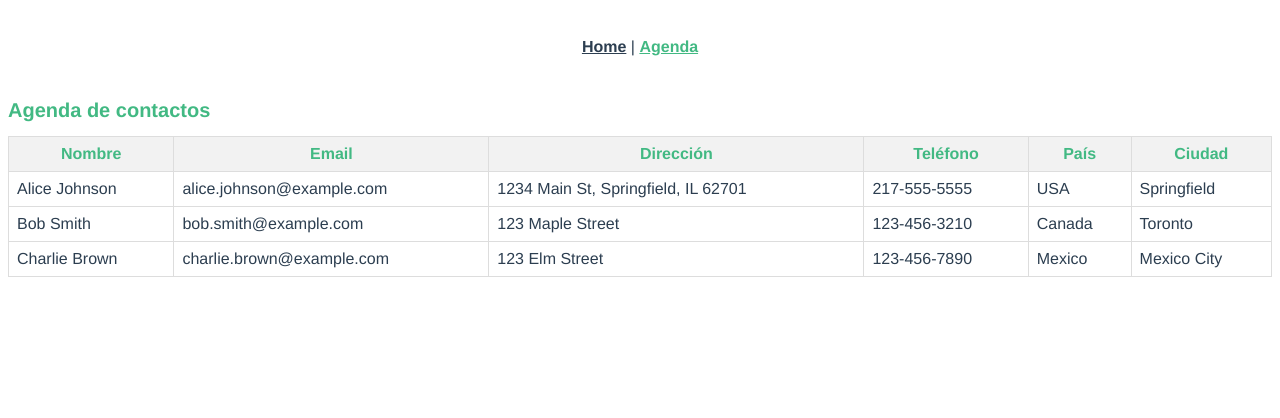
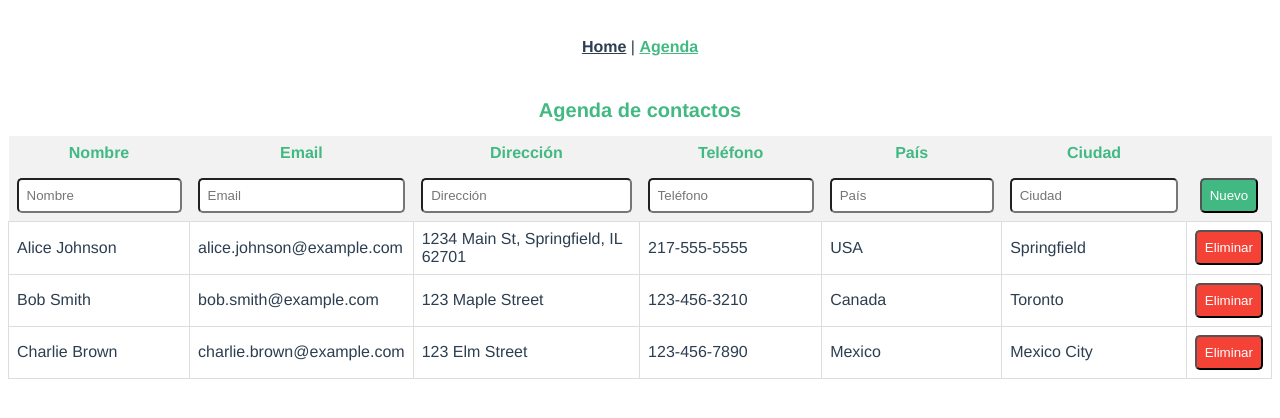
Before and after one commit to adhes14/agenda_vue, a Vue app: page /agenda in a window 1280 px wide. Shown: the top 418 px of the page. Built offline with nearby package versions, Linux system fonts and the light colour scheme.

Commit message:
agregar y eliminar contactos

```diff
--- a/src/views/AgendaView.vue
+++ b/src/views/AgendaView.vue
@@ -10,16 +10,27 @@
           <th>Teléfono</th>
           <th>País</th>
           <th>Ciudad</th>
+          <th></th>
+        </tr>
+        <tr>
+          <th><input type="text" v-model="contactoNuevo.name" placeholder="Nombre"></th>
+          <th><input type="text" v-model="contactoNuevo.email" placeholder="Email"></th>
+          <th><input type="text" v-model="contactoNuevo.address" placeholder="Dirección"></th>
+          <th><input type="text" v-model="contactoNuevo.phone" placeholder="Teléfono"></th>
+          <th><input type="text" v-model="contactoNuevo.country" placeholder="País"></th>
+          <th><input type="text" v-model="contactoNuevo.city" placeholder="Ciudad"></th>
+          <th><button class="nuevo" @click="guardarNuevo()" >Nuevo</button></th>
         </tr>
       </thead>
       <tbody>
-        <tr v-for="contacto in contactos" :key="contacto.id">
+        <tr v-for="(contacto, index) in contactos" :key="contacto.id">
           <td>{{ contacto.name }}</td>
           <td>{{ contacto.email }}</td>
           <td>{{ contacto.address }}</td>
           <td>{{ contacto.phone }}</td>
           <td>{{ contacto.country }}</td>
           <td>{{ contacto.city }}</td>
+          <td><button class="eliminar" @click="eliminarContacto(index)">Eliminar</button></td>
         </tr>
       </tbody>
     </table>
@@ -32,6 +43,14 @@ export default {
   data() {
     return {
       titulo: 'Agenda de contactos',
+      contactoNuevo: {
+        name: '',
+        email: '',
+        address: '',
+        phone: '',
+        country: '',
+        city: '',
+      },
       contactos: [
         {
           id: 1,
@@ -62,13 +81,32 @@ export default {
         },
       ]
     }
+  },
+  methods: {
+    guardarNuevo() {
+      this.contactos.push({
+        id: this.contactos.length + 1,
+        ...this.contactoNuevo,
+      });
+      this.contactoNuevo = {
+        name: '',
+        email: '',
+        address: '',
+        phone: '',
+        country: '',
+        city: '',
+      };
+    },
+    eliminarContacto(key) {
+      console.log(key);
+      this.contactos.splice(key, 1);
+    }
   }
 }
 </script>
 
 <style scoped>
 h1 {
-  text-align: left;
   color: #42b983;
   font-size: 20px;
 }
@@ -79,16 +117,36 @@ table {
 }
 
 th, td {
-  border: 1px solid #ddd;
   padding: 8px;
+}
+
+button {
+  padding: 8px;
+    border-radius: 5px;
+    cursor: pointer;
 }
 
 th {
   background-color: #f2f2f2;
   color: #42b983;
+  input {
+    width: 100%;
+    padding: 8px;
+    box-sizing: border-box;
+    border-radius: 5px;
+  }
+  .nuevo {
+    background-color: #42b983;
+    color: white;
+  }
 }
 
 td {
   text-align: left;
+  border: 1px solid #ddd;
+  .eliminar {
+    background-color: #f44336;
+    color: white;
+  }
 }
 </style>
```
